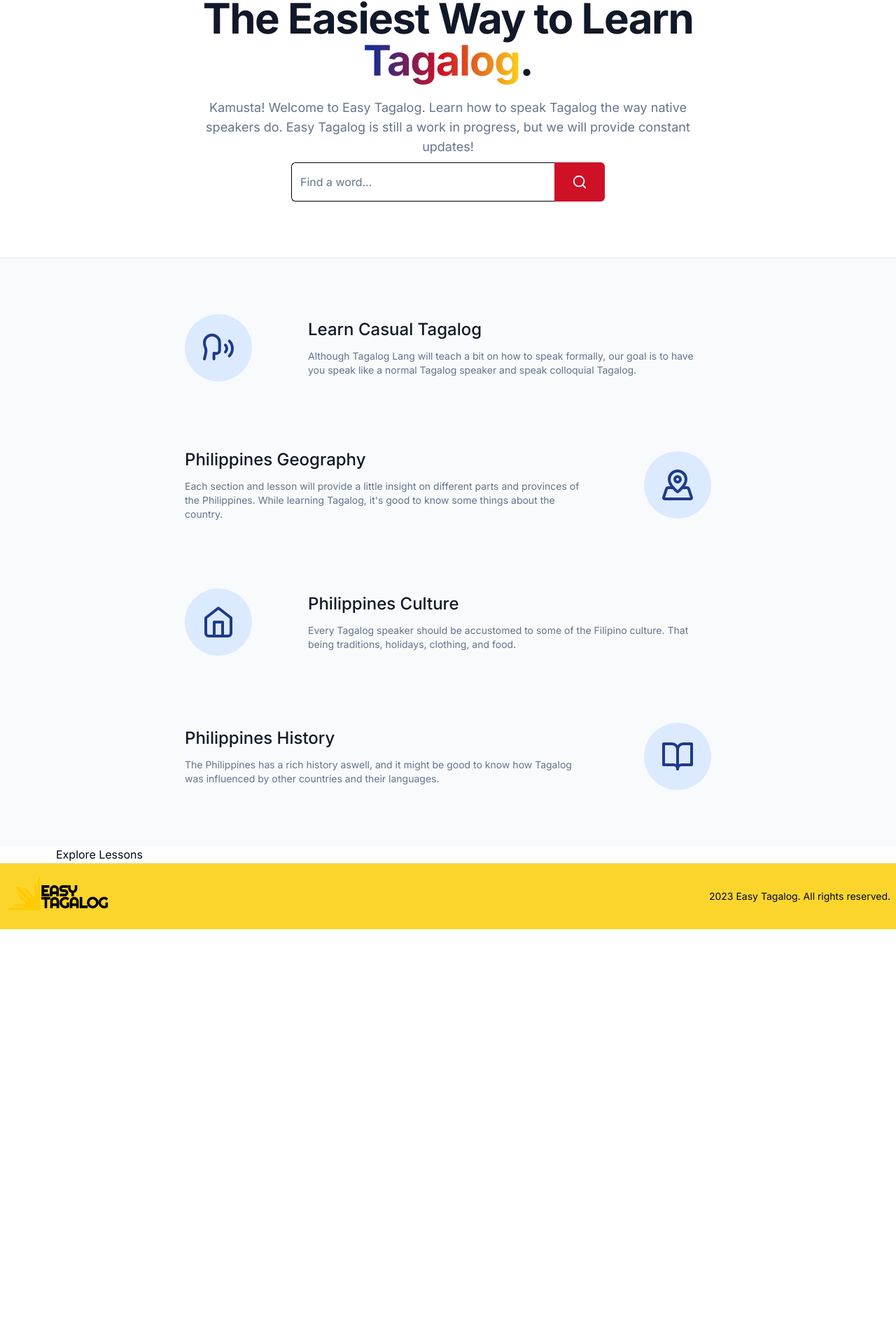
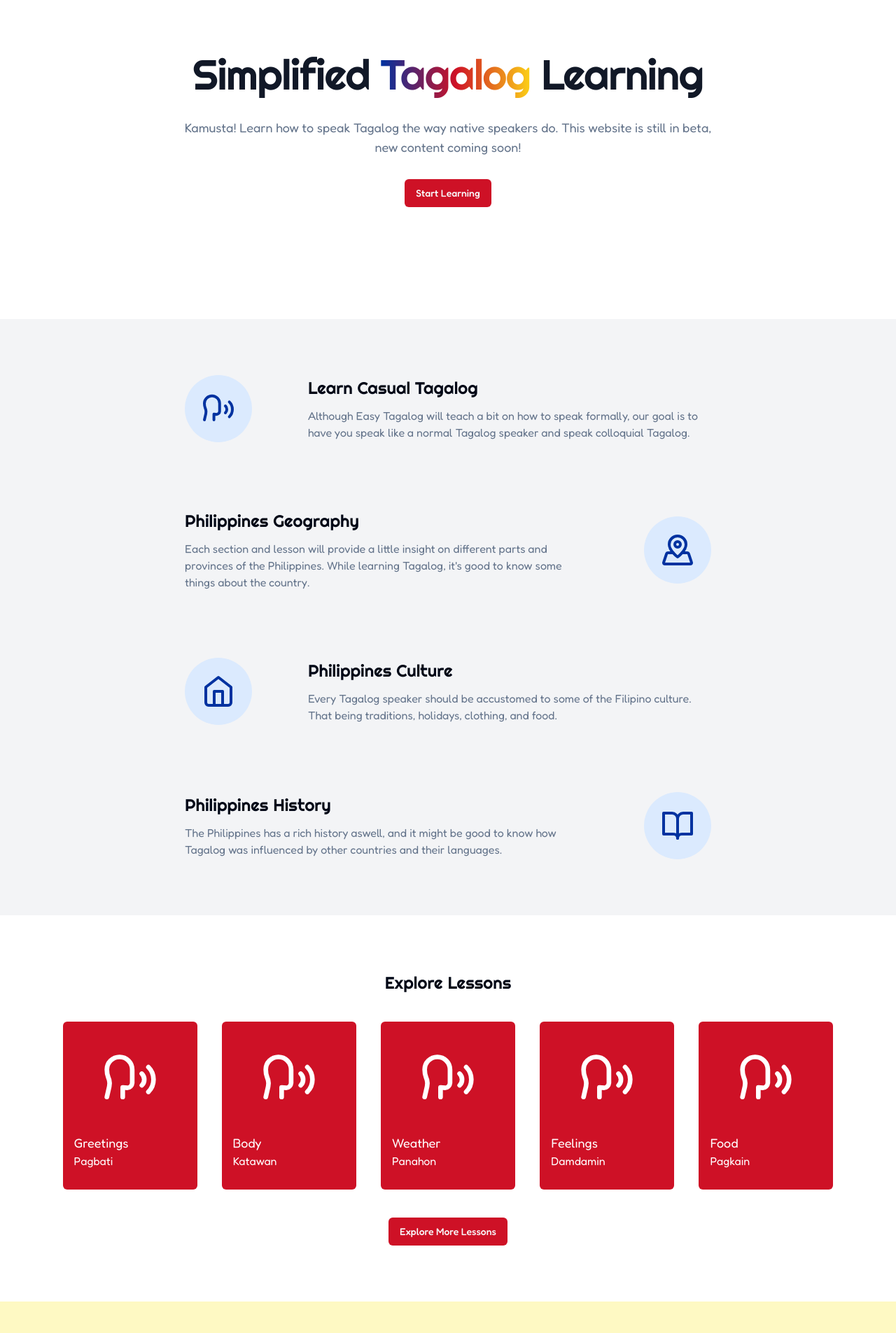
Before and after one commit to Easy-Tagalog/easy-tagalog-frontend, a Next.js app: page / in a window 1280 px wide. Shown: the part 148-2053 px from the top of the page at 70% size. Before the commit the page ends 1476 px from the top, so only its background shows below. Built offline with nearby package versions, Linux system fonts and the light colour scheme.

Commit message:
Finished base for home page

```diff
--- a/src/app/(root)/page.tsx
+++ b/src/app/(root)/page.tsx
@@ -1,33 +1,67 @@
-import MaxWidthWrapper from "@/components/MaxWidthWrapper";
-import Search from "@/components/Search";
-import { MapPinned, Speech, BookOpen, HomeIcon } from "lucide-react";
+import Link from 'next/link';
+import { Righteous } from 'next/font/google';
+
+import { MapPinned, Speech, BookOpen, HomeIcon } from 'lucide-react';
+import { buttonVariants } from '@/components/ui/button';
+import MaxWidthWrapper from '@/components/MaxWidthWrapper';
+import { cn } from '@/lib/utils';
 
 // max-w-prose is good for <p>
 
-const INFO = [
+const righteous = Righteous({ subsets: ['latin'], weight: '400' });
+
+const BULLET_INFO = [
   {
-    name: "Learn Casual Tagalog",
+    name: 'Learn Casual Tagalog',
     Icon: Speech,
     description:
-      "Although Tagalog Lang will teach a bit on how to speak formally, our goal is to have you speak like a normal Tagalog speaker and speak colloquial Tagalog.",
+      'Although Easy Tagalog will teach a bit on how to speak formally, our goal is to have you speak like a normal Tagalog speaker and speak colloquial Tagalog.',
   },
   {
-    name: "Philippines Geography",
+    name: 'Philippines Geography',
     Icon: MapPinned,
     description:
       "Each section and lesson will provide a little insight on different parts and provinces of the Philippines. While learning Tagalog, it's good to know some things about the country.",
   },
   {
-    name: "Philippines Culture",
+    name: 'Philippines Culture',
     Icon: HomeIcon,
     description:
-      "Every Tagalog speaker should be accustomed to some of the Filipino culture. That being traditions, holidays, clothing, and food.",
+      'Every Tagalog speaker should be accustomed to some of the Filipino culture. That being traditions, holidays, clothing, and food.',
   },
   {
-    name: "Philippines History",
+    name: 'Philippines History',
     Icon: BookOpen,
     description:
-      "The Philippines has a rich history aswell, and it might be good to know how Tagalog was influenced by other countries and their languages.",
+      'The Philippines has a rich history aswell, and it might be good to know how Tagalog was influenced by other countries and their languages.',
+  },
+];
+
+const EXPLORE_LESSONS = [
+  {
+    name: 'Greetings',
+    Icon: Speech,
+    tagalog: 'Pagbati',
+  },
+  {
+    name: 'Body',
+    Icon: Speech,
+    tagalog: 'Katawan',
+  },
+  {
+    name: 'Weather',
+    Icon: Speech,
+    tagalog: 'Panahon',
+  },
+  {
+    name: 'Feelings',
+    Icon: Speech,
+    tagalog: 'Damdamin',
+  },
+  {
+    name: 'Food',
+    Icon: Speech,
+    tagalog: 'Pagkain',
   },
 ];
 
@@ -35,50 +69,66 @@
   return (
     <>
       <MaxWidthWrapper>
-        <div className="py-20 mx-auto text-center flex flex-col items-center max-w-3xl">
-          <h1 className="text-4xl font-bold tracking-tight text-gray-900 sm:text-6xl">
-            The Easiest Way to Learn{" "}
+        <div className="py-40 mx-auto text-center flex flex-col gap-8 items-center max-w-3xl">
+          <h1
+            className={cn(
+              'text-4xl tracking-tight text-gray-900 sm:text-6xl',
+              righteous.className
+            )}
+          >
+            Simplified{' '}
             <span className="bg-gradient-to-r from-ph-blue via-ph-red to-ph-yellow text-transparent bg-clip-text">
               Tagalog
-            </span>
-            .
+            </span>{' '}
+            Learning
           </h1>
 
-          <p className="mt-6 text-lg max-w-prose text-muted-foreground">
-            Kamusta! Welcome to Easy Tagalog. Learn how to speak Tagalog the way
-            native speakers do. Easy Tagalog is still a work in progress, but we
-            will provide constant updates!
+          <p className="text-lg text-muted-foreground">
+            Kamusta! Learn how to speak Tagalog the way native speakers do. This
+            website is still in beta, new content coming soon!
           </p>
 
-          <Search className="mt-2 shadow-sm" />
+          <Link
+            href="/learn"
+            className={buttonVariants({ variant: 'destructive' })}
+          >
+            Start Learning
+          </Link>
         </div>
       </MaxWidthWrapper>
 
-      <section className="border-t border-gray-200 bg-gray-50">
-        <MaxWidthWrapper className="py-20 px-4">
-          <div className="flex flex-col gap-24">
-            {INFO.map((info, i) => {
+      {/* Bulletpoint section */}
+      <section className="bg-gray-100">
+        <MaxWidthWrapper className="py-20 px-4 md:px-0">
+          <div className="flex flex-col gap-10 md:gap-24">
+            {BULLET_INFO.map((info, i) => {
               // This flips the icon and description
               const isOdd = i % 2 !== 0;
 
               return (
                 <div
                   key={info.name}
-                  className={`text-left flex justify-around items-center gap-20 max-w-6xl mx-auto ${
-                    isOdd && "flex-row-reverse"
+                  className={`text-left flex justify-around items-center max-w-6xl mx-auto gap-10 md:gap-20 ${
+                    isOdd && 'flex-row-reverse'
                   }`}
                 >
+                  {/* This is the circle with icon */}
                   <div className="md:flex-shrink-0 flex justify-center">
-                    <div className="h-24 w-24 flex items-center justify-center rounded-full bg-blue-100 text-blue-900">
+                    <div className="h-24 w-24 flex items-center justify-center rounded-full bg-blue-100 text-ph-blue">
                       {<info.Icon className="w-1/2 h-1/2" />}
                     </div>
                   </div>
 
                   <div className="max-w-xl md:ml-4 lg:ml-0">
-                    <h3 className="text-2xl font-medium text-gray-900">
+                    <h3
+                      className={cn(
+                        'text-2xl font-medium',
+                        righteous.className
+                      )}
+                    >
                       {info.name}
                     </h3>
-                    <p className="mt-3 text-sm text-muted-foreground">
+                    <p className="mt-3 text-sm text-muted-foreground md:text-base">
                       {info.description}
                     </p>
                   </div>
@@ -89,9 +139,39 @@
         </MaxWidthWrapper>
       </section>
 
+      {/* Explore Lessons section */}
       <section>
-        <MaxWidthWrapper>
-          <h2>Explore Lessons</h2>
+        <MaxWidthWrapper className="py-20">
+          <h3 className={cn('text-2xl text-center', righteous.className)}>
+            Explore Lessons
+          </h3>
+
+          <div className="py-10 gap-4 grid grid-cols-1 sm:grid-cols-3 md:grid-cols-4 lg:grid-cols-5">
+            {EXPLORE_LESSONS.map((lessonData, i) => {
+              return (
+                <div
+                  key={i}
+                  className="flex flex-col mx-auto justify-around p-4 w-48 h-60 bg-ph-red text-ph-white rounded-md transition-all hover:cursor-pointer hover:bg-ph-blue hover:text-ph-yellow"
+                >
+                  <lessonData.Icon className="w-1/2 h-1/2 mx-auto" />
+
+                  <div>
+                    <p className="text-lg">{lessonData.name}</p>
+                    <p>{lessonData.tagalog}</p>
+                  </div>
+                </div>
+              );
+            })}
+          </div>
+
+          <div className="flex justify-center">
+            <Link
+              href="/learn"
+              className={buttonVariants({ variant: 'destructive' })}
+            >
+              Explore More Lessons
+            </Link>
+          </div>
         </MaxWidthWrapper>
       </section>
     </>
--- a/src/app/api/words/[word]/route.ts
+++ /dev/null
@@ -1,37 +0,0 @@
-import { dbConnect } from "@/lib/dbConnect";
-import Word from "@/models/Word";
-
-// ENDPOINT: .../api/words/[word]
-
-const GET_WORDS_LIMIT = 5;
-
-// For the "Translate" page, to get all words based on a search query
-export async function GET(
-  req: Request,
-  { params }: { params: { word: string } }
-) {
-  try {
-    await dbConnect(); // Database connection
-
-    const wordToFind = params.word;
-
-    const words = await Word.find({
-      $or: [
-        { tagalog: wordToFind },
-        { tagalogWithNG: wordToFind },
-        { tagalogAlternateSpelling: wordToFind },
-        { english: { $in: [wordToFind] } },
-        { root: wordToFind },
-      ],
-    })
-      .select("-__v")
-      .limit(GET_WORDS_LIMIT);
-
-    return Response.json({ words }, { status: 200 });
-  } catch (error) {
-    return Response.json(
-      { status: "Fail", message: "Failed to find word" },
-      { status: 500 }
-    );
-  }
-}
--- a/src/app/api/words/route.ts
+++ /dev/null
@@ -1,39 +0,0 @@
-import { dbConnect } from "@/lib/dbConnect";
-import Word, { IWord } from "@/models/Word";
-import { lessonOneWords } from "@/data/words";
-
-// ENDPOINT: .../api/words
-
-// This request is just to add words from our databfile into the database
-// export async function POST(req: Request) {
-//   await dbConnect();
-//   const words = await Word.insertMany(lessonOneWords);
-
-//   return Response.json({ message: "Words successfully added to the database" });
-// }
-
-// This POST request is to create a word in the database
-export async function POST(req: Request, res: Response) {
-  try {
-    await dbConnect(); // Database connection
-
-    const { english, accents, ...word }: IWord = await req.json();
-
-    // Check to make sure there is at least 1 translation in the english array
-    if (english.length === 0) {
-      return Response.json(
-        {
-          status: "Fail",
-          message: "Word must have at least one english translation",
-        },
-        { status: 400 }
-      );
-    }
-
-    const newWord = await Word.create({ english, ...word });
-
-    return Response.json({ status: "Success", newWord }, { status: 201 });
-  } catch (error) {
-    return Response.json({ status: "Fail", message: error }, { status: 400 });
-  }
-}
--- a/src/app/api/words/word/[wordId]/route.ts
+++ /dev/null
@@ -1,60 +0,0 @@
-import { dbConnect } from "@/lib/dbConnect";
-import Word from "@/models/Word";
-
-// ENDPOINT: .../api/words/translate/[wordId]
-
-type Params = { wordId: string };
-
-// Gets one word by the wordId
-export async function GET(req: Request, { params }: { params: Params }) {
-  try {
-    await dbConnect(); // Database connection
-
-    const wordId = params.wordId;
-
-    const word = await Word.findById(wordId);
-
-    return Response.json({ status: "Success", word }, { status: 200 });
-  } catch (error) {
-    return Response.json({ status: "Fail", message: error }, { status: 400 });
-  }
-}
-
-// Updates one word in the database
-export async function PATCH(req: Request, { params }: { params: Params }) {
-  try {
-    await dbConnect(); // Database connection
-
-    const wordId = params.wordId;
-    const updatedWordData = await req.json();
-
-    await Word.findByIdAndUpdate(wordId, updatedWordData);
-
-    return Response.json(
-      { status: "Success", message: "Word updated successfully" },
-      { status: 200 }
-    );
-  } catch (error) {
-    return Response.json({ status: "Fail", message: error }, { status: 400 });
-  }
-}
-
-// Deletes one word from the database
-export async function DELETE(req: Request, { params }: { params: Params }) {
-  try {
-    await dbConnect(); // Database connection
-
-    const wordId = params.wordId;
-
-    console.log(wordId);
-
-    await Word.findByIdAndDelete(wordId);
-
-    return Response.json(
-      { status: "Success", message: "Word deleted successfully" },
-      { status: 200 }
-    );
-  } catch (error) {
-    return Response.json({ status: "Fail", message: error }, { status: 400 });
-  }
-}
--- a/src/app/layout.tsx
+++ b/src/app/layout.tsx
@@ -1,14 +1,14 @@
-import type { Metadata } from "next";
-import { Inter } from "next/font/google";
-import { cn } from "@/lib/utils";
+import type { Metadata } from 'next';
+import { Fredoka } from 'next/font/google';
+import { cn } from '@/lib/utils';
 
-import "./globals.css";
+import './globals.css';
 
-const inter = Inter({ subsets: ["latin"] });
+const fredoka = Fredoka({ subsets: ['latin'] });
 
 export const metadata: Metadata = {
-  title: "Easy Tagalog",
-  description: "Learn Tagalog Easily",
+  title: 'Easy Tagalog',
+  description: 'Learn Tagalog Easily',
 };
 
 export default function RootLayout({
@@ -18,9 +18,7 @@
 }) {
   return (
     <html lang="en" className="h-full">
-      <body
-        className={cn("relative h-full font-sans antialiased", inter.className)}
-      >
+      <body className={cn('relative h-full antialiased', fredoka.className)}>
         <main className="relative flex flex-col min-h-screen">{children}</main>
       </body>
     </html>
--- a/src/components/AuthNav.tsx
+++ b/src/components/AuthNav.tsx
@@ -1,18 +1,18 @@
-import Link from "next/link";
-import React from "react";
-import { buttonVariants } from "./ui/button";
-import { Separator } from "./ui/separator";
+import Link from 'next/link';
+import React from 'react';
+import { buttonVariants } from './ui/button';
+import { Separator } from './ui/separator';
 
 export default function AuthNav() {
   return (
     <div className="flex items-center gap-3">
-      <Link href="sign-in" className={buttonVariants({ variant: "outline" })}>
+      <Link href="/sign-in" className={buttonVariants({ variant: 'outline' })}>
         Sign in
       </Link>
 
       <Separator orientation="vertical" className="py-4" />
 
-      <Link href="/sign-up" className={buttonVariants({ variant: "default" })}>
+      <Link href="/sign-up" className={buttonVariants({ variant: 'default' })}>
         Create Account
       </Link>
     </div>
--- a/src/components/Footer.tsx
+++ b/src/components/Footer.tsx
@@ -1,15 +1,70 @@
-import Link from "next/link";
-import Logo from "./Logo";
+import Link from 'next/link';
+import Logo from './Logo';
+import MaxWidthWrapper from './MaxWidthWrapper';
+
+import { Righteous } from 'next/font/google';
+import { cn } from '@/lib/utils';
+const righteous = Righteous({ subsets: ['latin'], weight: '400' });
+
+const FOOTER_LINKS = [
+  {
+    header: 'Company',
+    pages: [
+      {
+        text: 'About Us',
+        url: '/about-us',
+      },
+      {
+        text: 'Contact Us',
+        url: '/contact-us',
+      },
+    ],
+  },
+  {
+    header: 'Get Started',
+    pages: [
+      {
+        text: 'Learn',
+        url: '/learn',
+      },
+      {
+        text: 'Translate',
+        url: '/translate',
+      },
+    ],
+  },
+];
 
 export default function Footer() {
   return (
-    <footer className="flex justify-between items-center gap-8 px-2 border-t py-2 bg-ph-yellow/90">
-      <Link href="/" className="transition-all hover:text-red-600">
-        <Logo />
-      </Link>
+    <footer className="bg-yellow-100">
+      <MaxWidthWrapper className="flex flex-col justify-around items-center gap-8 px-2 py-10 md:flex-row">
+        <Link href="/">
+          <Logo />
+        </Link>
 
-      <p className="text-xs sm:text-sm">
-        2023 Easy Tagalog. All rights reserved.
+        <div className="flex flex-col gap-20 sm:flex-row">
+          {FOOTER_LINKS.map(({ header, pages }, i) => (
+            <div key={i}>
+              <h3 className={cn('text-xl', righteous.className)}>{header}</h3>
+              <div className="flex flex-col">
+                {pages.map(({ text, url }, j) => (
+                  <Link
+                    href={url}
+                    key={j}
+                    className="transition-all hover:text-ph-red"
+                  >
+                    {text}
+                  </Link>
+                ))}
+              </div>
+            </div>
+          ))}
+        </div>
+      </MaxWidthWrapper>
+
+      <p className="text-xs text-center p-1 bg-ph-yellow sm:text-sm">
+        2024 Easy Tagalog. All rights reserved.
       </p>
     </footer>
   );
--- a/src/components/Search.tsx
+++ /dev/null
@@ -1,53 +0,0 @@
-"use client";
-
-import { useState } from "react";
-import { cn } from "@/lib/utils";
-import { Button } from "./ui/button";
-import { Input } from "./ui/input";
-import { SearchIcon } from "lucide-react";
-
-import { useRouter } from "next/navigation";
-
-interface SearchProps {
-  className?: string;
-}
-
-const ICON_WIDTH = 22;
-
-export default function Search({ className }: SearchProps) {
-  const [searchText, setSearchText] = useState("");
-
-  const router = useRouter();
-
-  const handleOnSubmit = (e: React.FormEvent<HTMLFormElement>) => {
-    e.preventDefault();
-
-    // If there is no text, then no need to search
-    if (searchText === "") return;
-
-    // Show in translate page
-    router.push(`/translate/${searchText}`);
-  };
-
-  return (
-    <form
-      className={cn("flex w-full h-14 max-w-md items-center", className)}
-      onSubmit={handleOnSubmit}
-    >
-      <Input
-        type="text"
-        placeholder="Find a word..."
-        value={searchText}
-        onChange={(e) => setSearchText(e.target.value)}
-        className="border-r-0 border-black rounded-r-none focus-visible:ring-0 h-full text-base"
-      />
-      <Button
-        type="button"
-        className="rounded-l-none h-full w-20"
-        variant="destructive"
-      >
-        <SearchIcon width={ICON_WIDTH} />
-      </Button>
-    </form>
-  );
-}
```
Also changed, not shown: tailwind.config.ts (+40 -40 lines).
